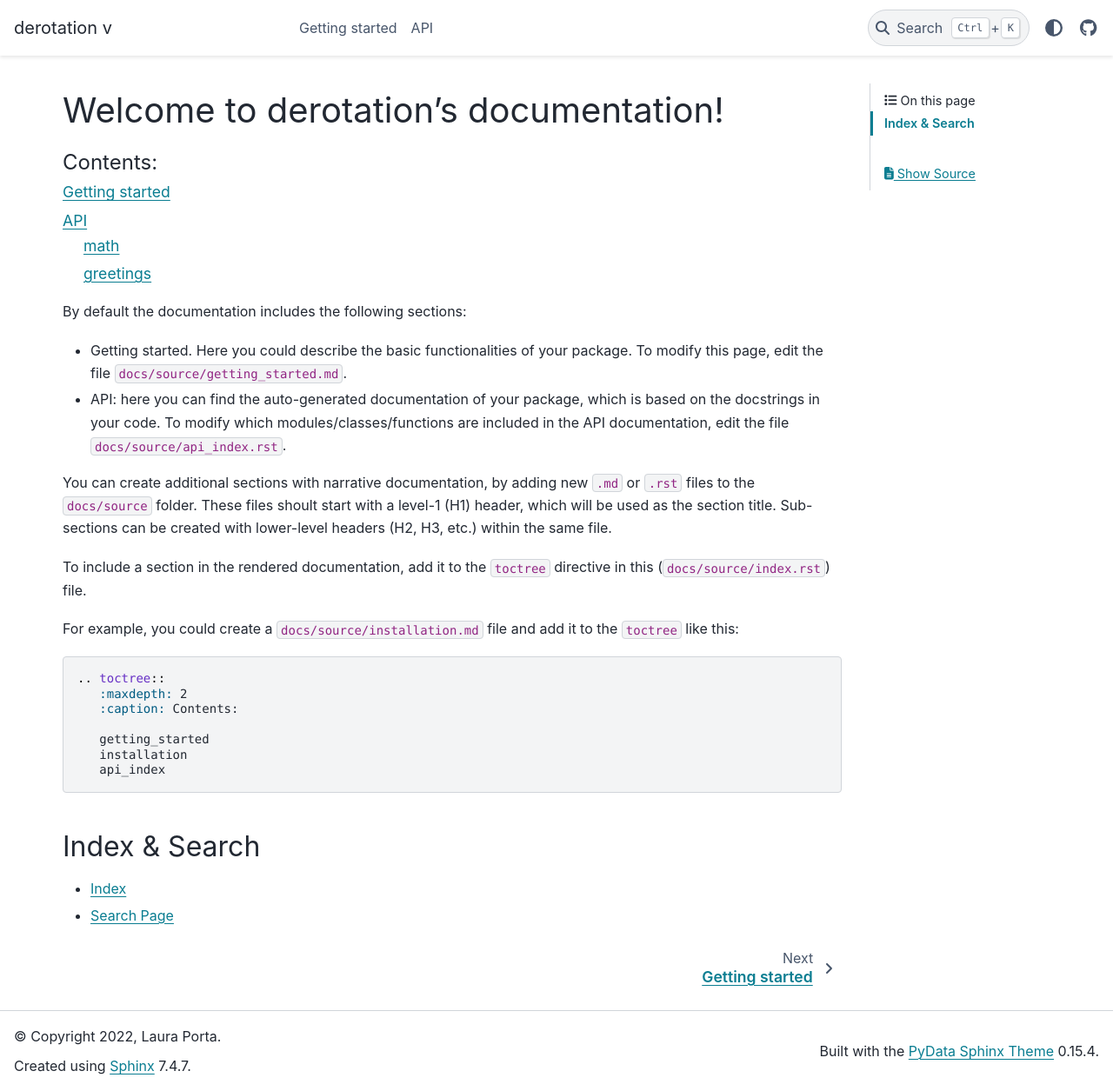
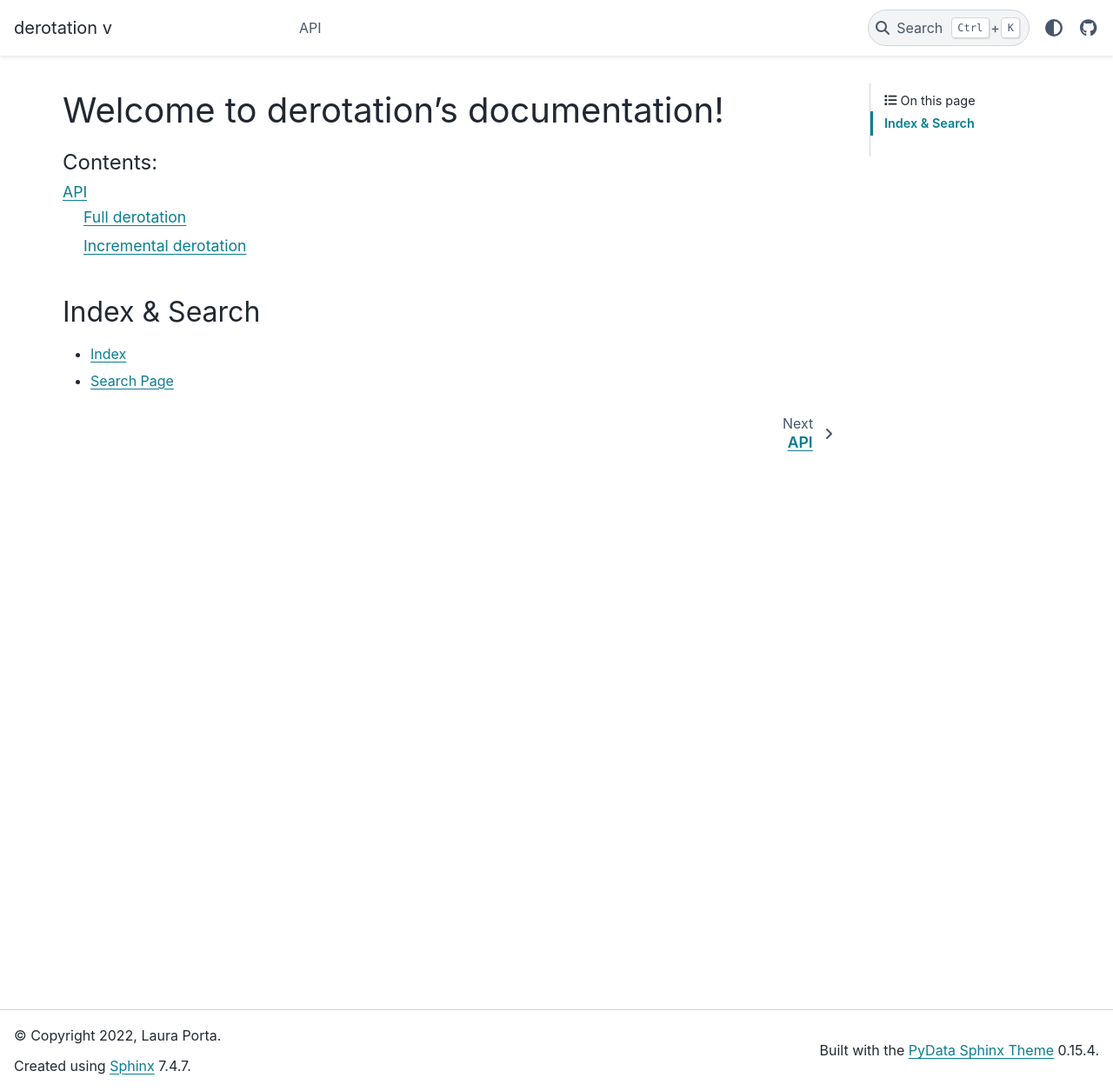
Before and after one commit to neuroinformatics-unit/derotation, a Sphinx documentation site: the page built from docs/source/index.rst, in a window 1280 px wide and 1255 px high. Shown: the whole window at 87% size. Built offline with Sphinx 7.4.7 and the PyData theme 0.15.4, drawn with Linux system fonts in a browser that asks for light colours; the version number could not be read and is left out.

Commit message:
Adapt sphinx docs and improve some docstrings

```diff
--- a/docs/source/conf.py
+++ b/docs/source/conf.py
@@ -25,6 +25,7 @@ copyright = "2022, Laura Porta"
 author = "Laura Porta"
 try:
     release = setuptools_scm.get_version(root="../..", relative_to=__file__)
+    release = release.split("+")[0]
 except LookupError:
     # if git is not initialised, still allow local build
     # with a dummy version
@@ -34,15 +35,18 @@ except LookupError:
 # https://www.sphinx-doc.org/en/master/usage/configuration.html#general-configuration
 
 extensions = [
-    "sphinx.ext.napoleon",
+    "sphinx.ext.githubpages",
     "sphinx.ext.autodoc",
-    "sphinx.ext.githubpages",
-    "sphinx_autodoc_typehints",
     "sphinx.ext.autosummary",
     "sphinx.ext.viewcode",
     "sphinx.ext.intersphinx",
+    "sphinx.ext.napoleon",
     "myst_parser",
+    "numpydoc",
     "nbsphinx",
+    "sphinx_autodoc_typehints",
+    "sphinx_design",
+    "sphinxarg.ext",
 ]
 
 # Configure the myst parser to enable cool markdown features
@@ -70,7 +74,24 @@ templates_path = ["_templates"]
 
 # Automatically generate stub pages for API
 autosummary_generate = True
-autodoc_default_flags = ["members", "inherited-members"]
+numpydoc_class_members_toctree = False  # stops stubs warning
+#toc_object_entries_show_parents = "all"
+html_show_sourcelink = False
+
+#html_sidebars = {  this is not working...
+#  "index": [],
+#  "**": [],
+#}
+
+autodoc_default_options = {
+    'members': True,
+    "member-order": "bysource",
+    'special-members': False,
+    'private-members': False,
+    'inherited-members': False,
+    'undoc-members': True,
+    'exclude-members': "",
+}
 
 # List of patterns, relative to source directory, that match files and
 # directories to ignore when looking for source files.
--- a/docs/source/index.rst
+++ b/docs/source/index.rst
@@ -10,35 +10,9 @@ Welcome to derotation's documentation!
    :maxdepth: 2
    :caption: Contents:
 
-   getting_started
    api_index
 
-By default the documentation includes the following sections:
 
-* Getting started. Here you could describe the basic functionalities of your package. To modify this page, edit the file ``docs/source/getting_started.md``.
-* API: here you can find the auto-generated documentation of your package, which is based on the docstrings in your code. To modify which modules/classes/functions are included in the API documentation, edit the file ``docs/source/api_index.rst``.
-
-You can create additional sections with narrative documentation,
-by adding new ``.md`` or ``.rst`` files to the ``docs/source`` folder.
-These files shoult start with a level-1 (H1) header,
-which will be used as the section title. Sub-sections can be created
-with lower-level headers (H2, H3, etc.) within the same file.
-
-To include a section in the rendered documentation,
-add it to the ``toctree`` directive in this (``docs/source/index.rst``) file.
-
-For example, you could create a ``docs/source/installation.md`` file
-and add it to the ``toctree`` like this:
-
-.. code-block:: rst
-
-   .. toctree::
-      :maxdepth: 2
-      :caption: Contents:
-
-      getting_started
-      installation
-      api_index
 
 Index & Search
 --------------
```
Also changed, not shown: docs/source/api_index.rst (+9 -18 lines), docs/source/getting_started.md (deleted, +0 -11 lines), 2 other files.
